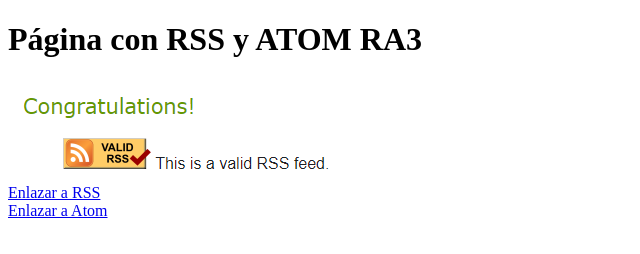
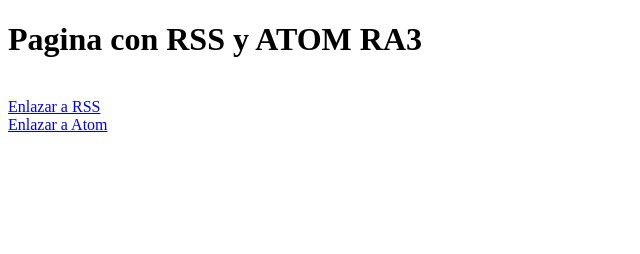
Before and after one commit to Feloje20/Feloje20.github.io, a plain HTML site: page index.html in a window 1280 px wide. Shown: the whole page, without its empty margins (0-640 px from the left). Drawn offline with Linux system fonts and the light colour scheme.

Commit message:
Add files via upload

```diff
--- a/index.html
+++ b/index.html
@@ -3,14 +3,14 @@
 <head>
 </head>
 <body>
-	<h1>Página con RSS y ATOM RA3</h1>
-	<img src="validacion_JFL.png"><br>
+	<h1>Pagina con RSS y ATOM RA3</h1>
+	<img href="https://github.com/Feloje20/Feloje20.github.io/blob/41a92eca750cbb18327df43ffd0daa1348530751/validacion_JFL.PNG"><br>
 
 	<a type="" href="jesus_jfl.xml">
 	Enlazar a RSS
 	</a><br>
 
-	<a type="" href="jesusatom_jfl.xml">
+	<a type="" href="nombre_jfl.xml">
 	Enlazar a Atom
 	</a>
 </body>
```
